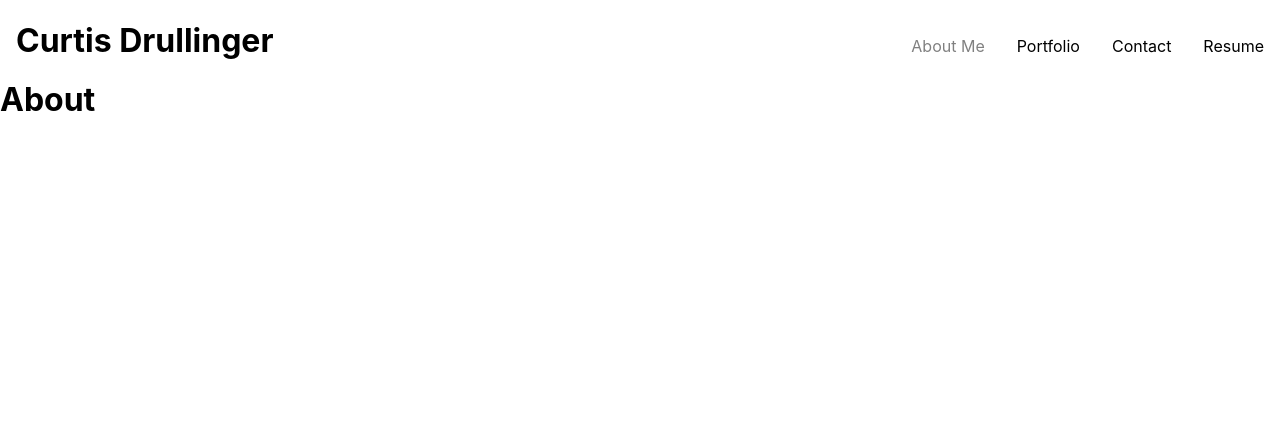
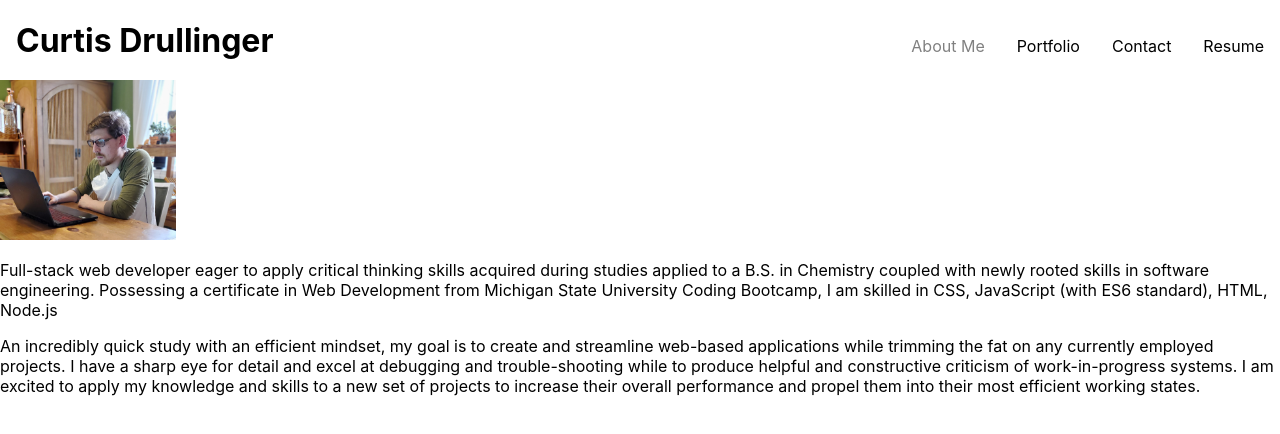
Before and after one commit to Curtisaurus/react-portfolio, a React (Create React App) app: page / in a window 1280 px wide. Shown: the top 434 px of the page. Built offline with nearby package versions, Linux system fonts and the light colour scheme.

Commit message:
added photo assets and About section text

```diff
--- a/src/components/AboutMe.js
+++ b/src/components/AboutMe.js
@@ -1,7 +1,16 @@
 import React from 'react';
+import selfie from '../assets/images/curtis-working.jpg'
 
 export default function AboutMe() {
   return (
-    <div><h1>About</h1></div>
+    <div>
+      <img src={selfie} className="selfie" alt="Curtis Drullinger" />
+      <p>Full-stack web developer eager to apply critical thinking skills acquired during studies applied to a B.S. in Chemistry coupled with newly rooted skills in software engineering.
+          Possessing a certificate in Web Development from Michigan State University Coding Bootcamp,
+          I am skilled in CSS, JavaScript (with ES6 standard), HTML, Node.js</p>
+      <p>An incredibly quick study with an efficient mindset, my goal is to create and streamline web-based applications while trimming the fat on any currently employed projects.
+          I have a sharp eye for detail and excel at debugging and trouble-shooting while to produce helpful and constructive criticism of work-in-progress systems.
+          I am excited to apply my knowledge and skills to a new set of projects to increase their overall performance and propel them into their most efficient working states.</p>
+    </div>
   )
 }
--- a/src/index.css
+++ b/src/index.css
@@ -54,3 +54,8 @@ main {
   color: gray;
   pointer-events: none;
 }
+
+.selfie {
+  max-width: 20vw;
+  max-height: 20vh;
+}
```
Also changed, not shown: src/assets/images/curtis-working.jpg (added).
